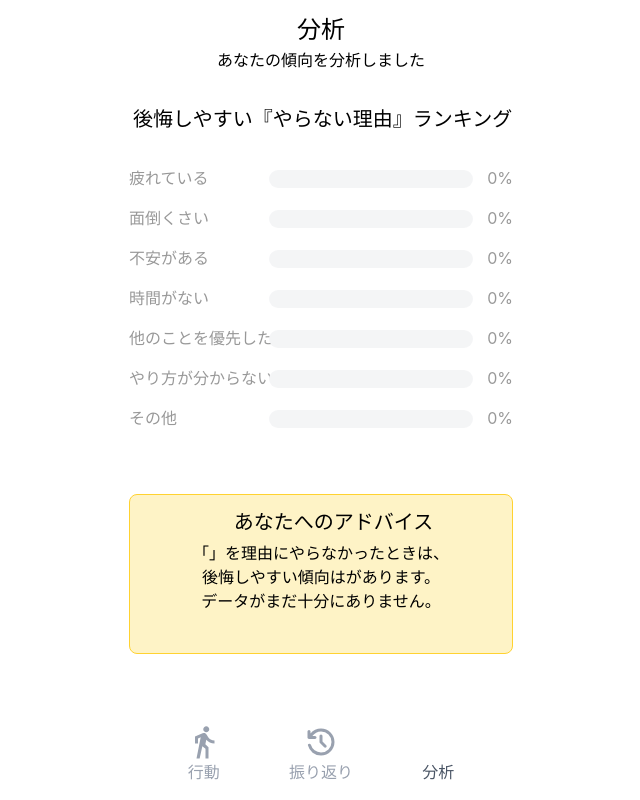
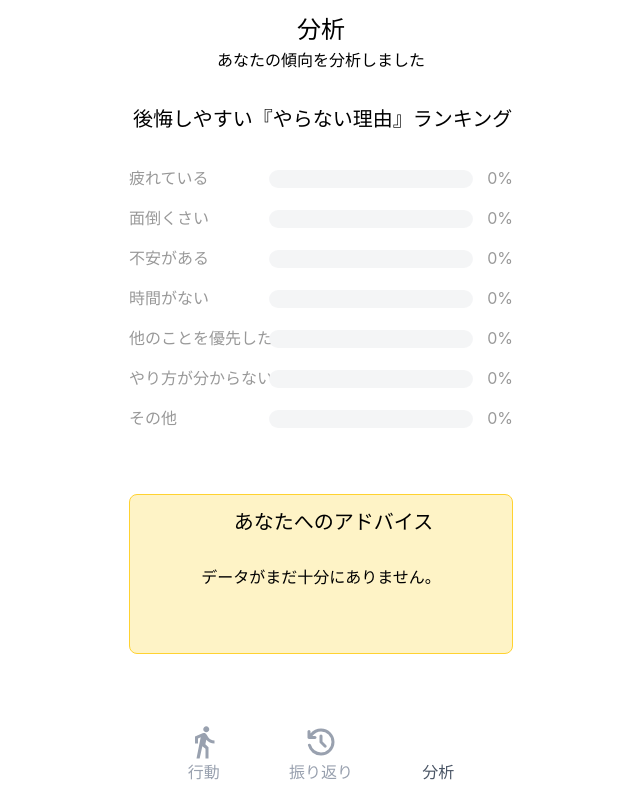
Before and after one commit to risa-h1108/Miru, a React (Vite) app: page /analysis in a window 1280 px wide. Shown: the whole page, without its empty margins (319-959 px from the left). Built offline with nearby package versions, Linux system fonts and the light colour scheme; some icons are missing.

Commit message:
fix:記録の有無でアドバイスBOXの文字を出し分けできるように修正

```diff
--- a/src/pages/Analysis.tsx
+++ b/src/pages/Analysis.tsx
@@ -226,16 +226,27 @@ export default function Analysis() {
 
       {/*アドバイスボックス*/}
       <div className={tipBoxBase}>
+        {/* タイトルの部分 */}
         <h3 className="text-[20px] mt-3 mb-1 px-4 flex items-center justify-center">
           <Icon icon={"lucide:lightbulb"} width={25} height={25} />
           あなたへのアドバイス
         </h3>
+
+        {/*後悔する理由の表示*/}
         <p className="text-[16px] text-center px-5 ">
-          「{topReason}」を理由にやらなかったときは、
+          {/* topReasonがある場合(記録が1件以上ある時)のみ、下記の2行を表示する */}
+          {/* topReason && (...)：topReasonがundefined(記録0件)のときはfalsyと判定され、右側の(...)は描画されずスキップされる */}
+          {/* <>...</>：複数行のJSXを、余計なdivタグを増やさずに1つにまとめるためのフラグメント */}
+          {topReason && (
+            <>
+              「{topReason}」を理由にやらなかったときは、
+              <br />
+              後悔しやすい傾向はがあります。
+            </>
+          )}
+
+          {/* 理由に応じたアドバイス文を表示(matchedがあればそのadvice、無ければデフォルト文言) */}
           <br />
-          後悔しやすい傾向はがあります。
-          <br />
-          {/* 画面に表示するアドバイス文を表示(matchedがあればそのadvice、無ければデフォルト文言) */}
           {displayAdvice}
         </p>
       </div>
```
